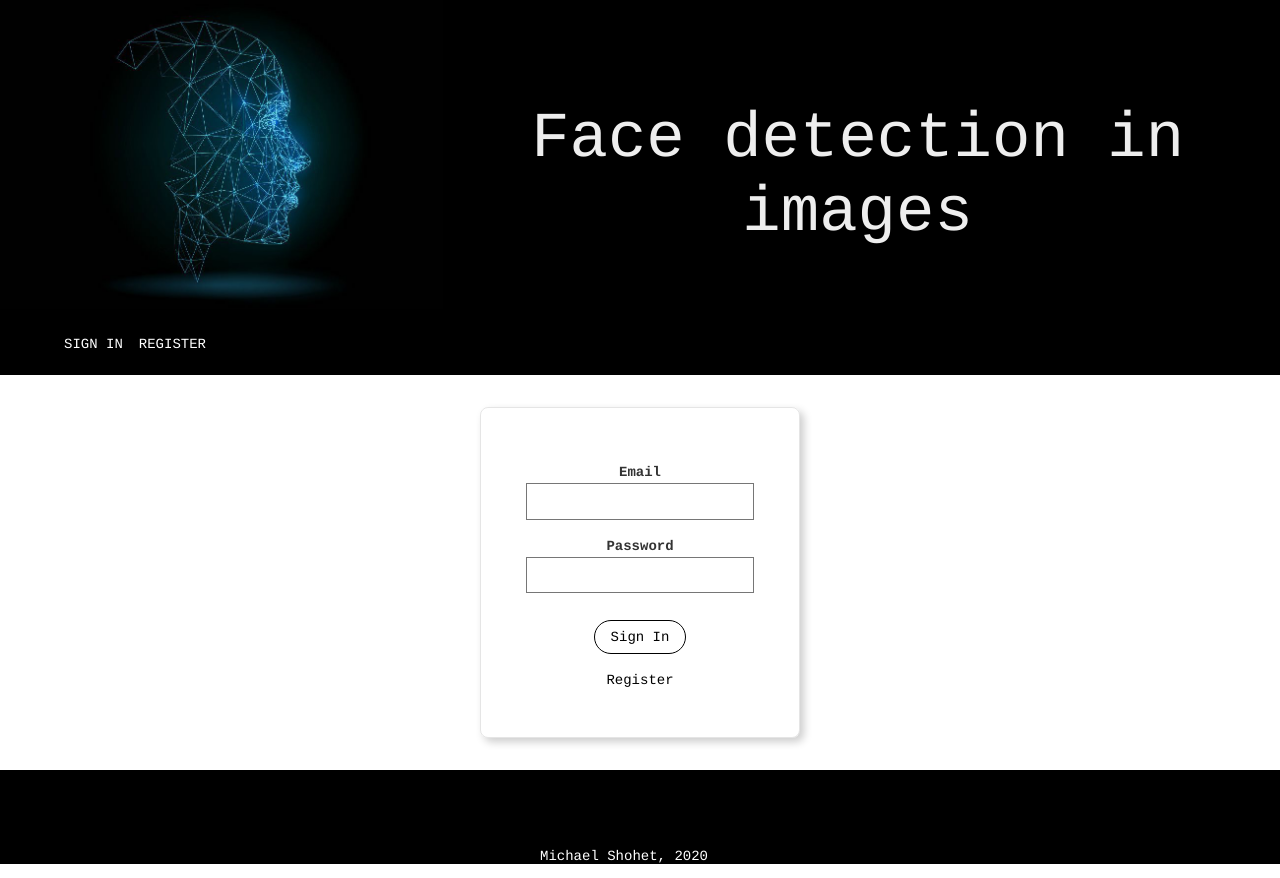
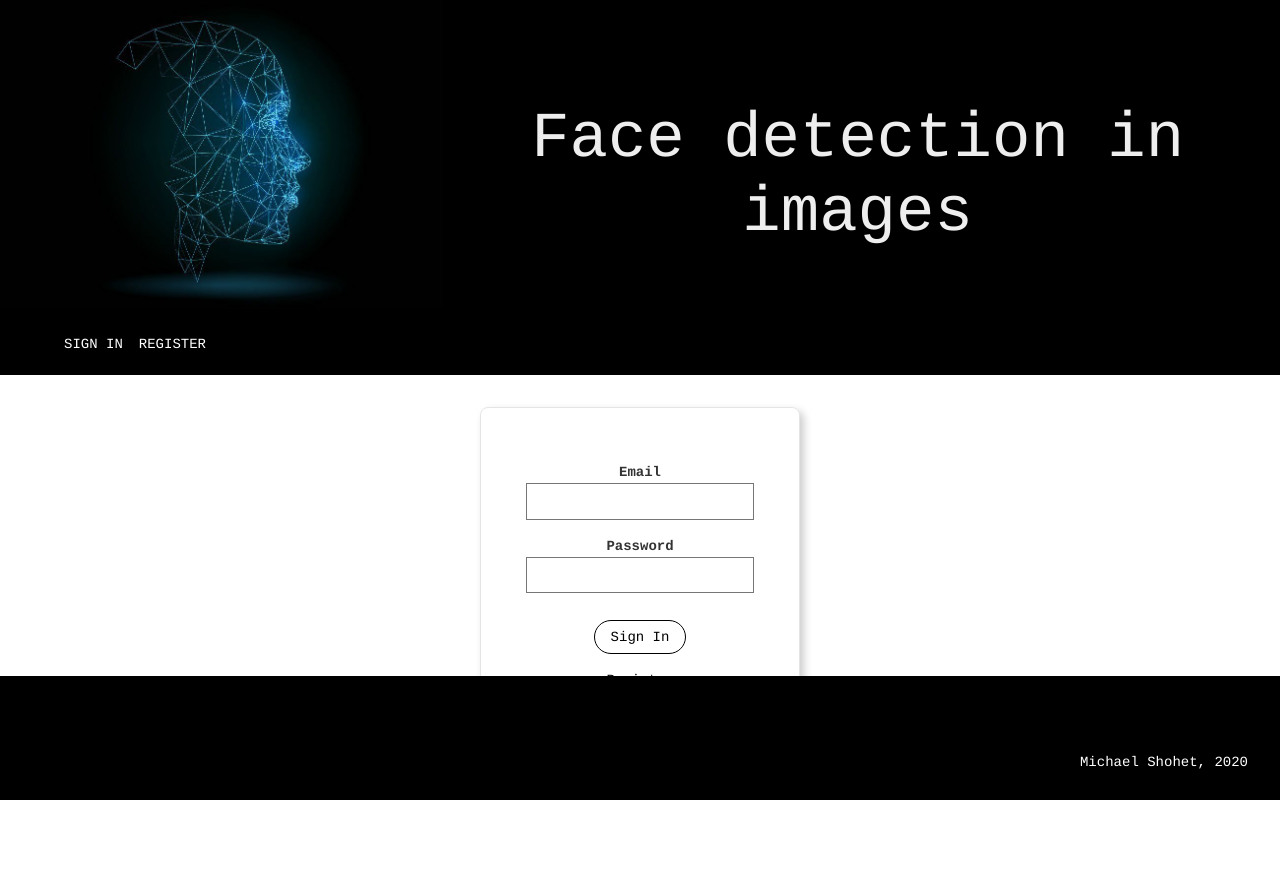
Before and after one commit to mlshohet/face-detection, a React (Create React App) app: page / in a window 1280 px wide. After the commit the page ends 800 px from the top, so only its background shows below. Built offline with nearby package versions, Linux system fonts and the light colour scheme.

Commit message:
footer change

```diff
--- a/src/components/footer/footer.css
+++ b/src/components/footer/footer.css
@@ -1,5 +1,4 @@
 .footer {
-	flex-shrink: 0;
+	display: flex;
 	justify-content: flex-end;
-	color: #EEEEEE;
 }
--- a/src/index.css
+++ b/src/index.css
@@ -12,3 +12,14 @@ code {
   font-family: source-code-pro, Menlo, Monaco, Consolas, 'Courier New',
     monospace;
 }
+
+.footer {
+	margin-top: 1rem;
+	padding: 1rem;
+	position: fixed;
+	bottom: 0;
+	left: 0;
+	width: 100%;
+	display: flex;
+	justify-content: flex-end;
+}
```
